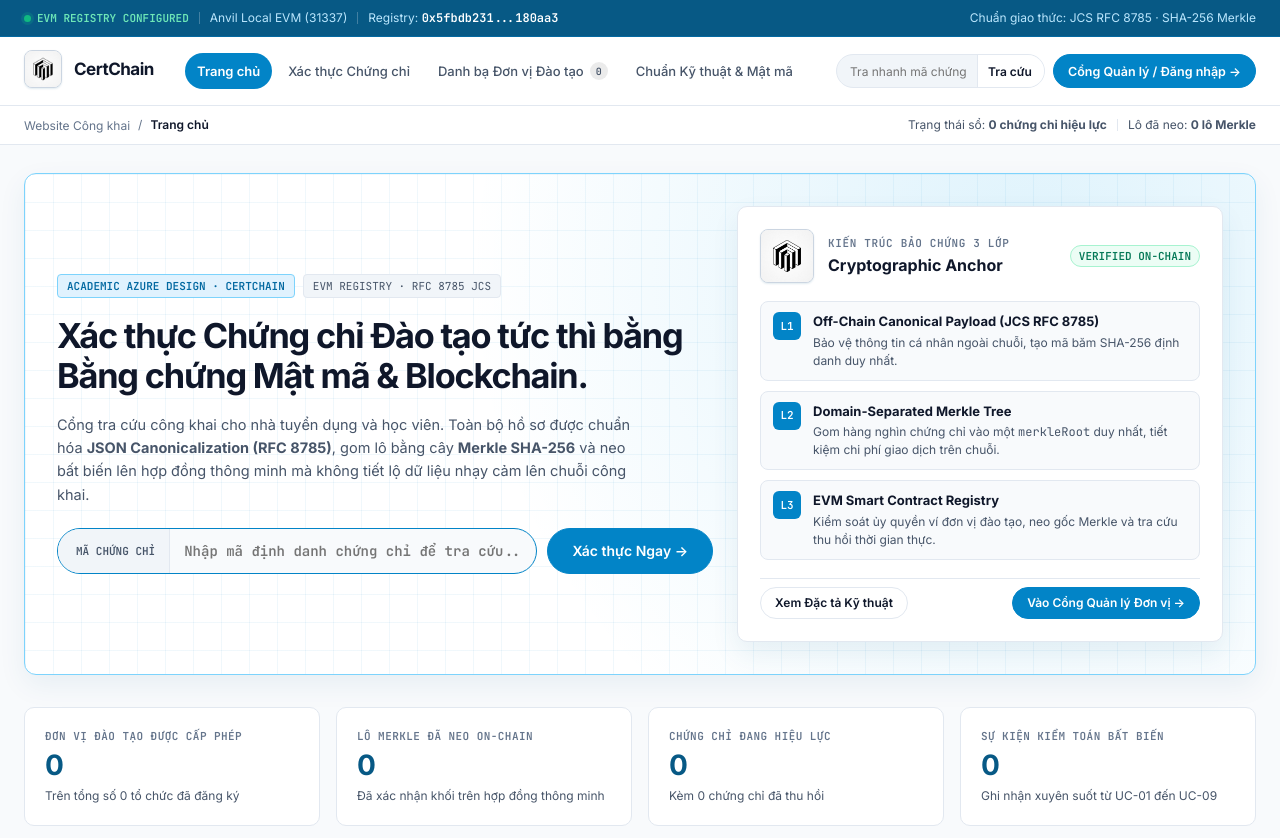
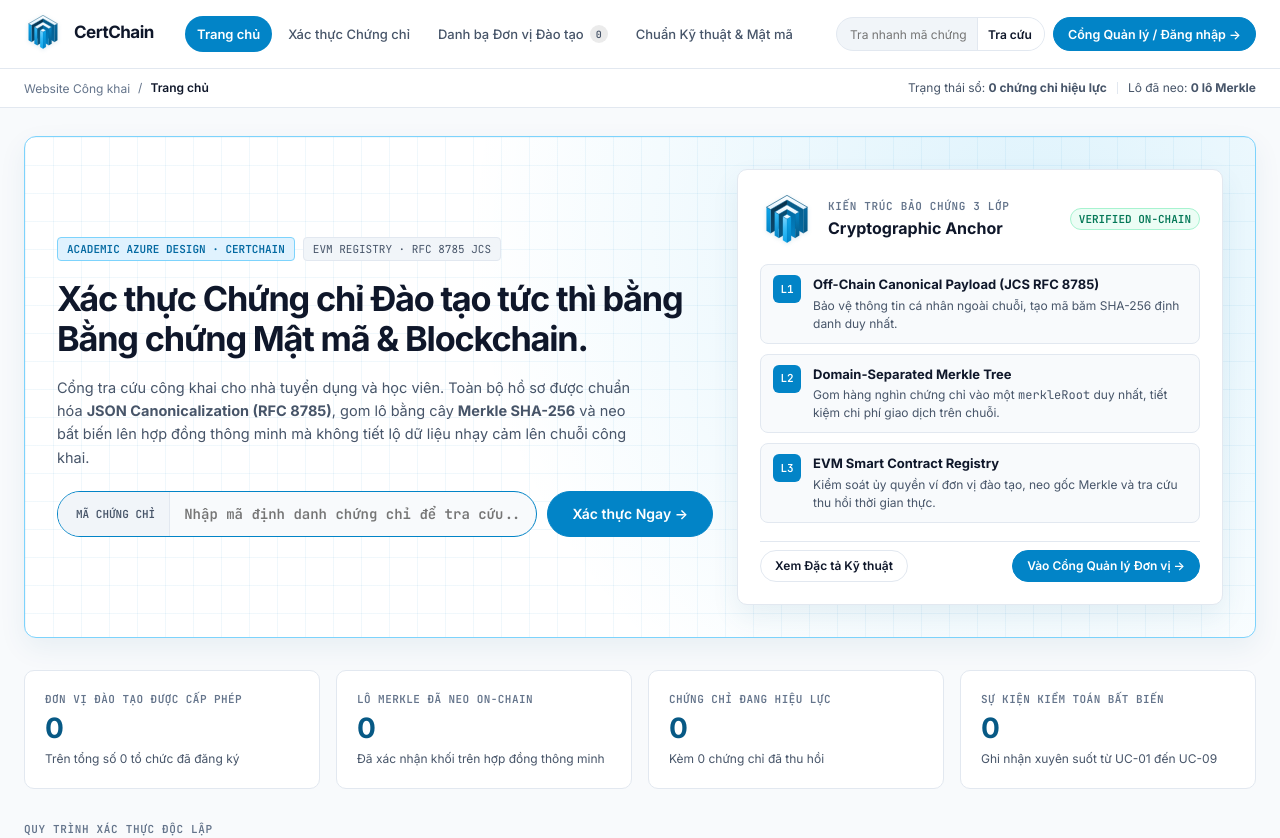
Before and after one commit to holuonganwork/DATN, a React (Vite) app in the folder project/apps/web/: page / in a window 1280 px wide. Shown: the top 838 px of the page. Built offline with nearby package versions, Linux system fonts and the light colour scheme.

Commit message:
feat(web): upgrade logo to Azure 3-layer SVG and remove public top system bar

```diff
--- a/project/apps/web/index.html
+++ b/project/apps/web/index.html
@@ -4,7 +4,7 @@
     <meta charset="UTF-8" />
     <meta name="viewport" content="width=device-width, initial-scale=1.0" />
     <meta name="theme-color" content="#075985" />
-    <link rel="icon" type="image/png" href="/logo.png" />
+    <link rel="icon" type="image/svg+xml" href="/logo.svg" />
     <link rel="preconnect" href="https://fonts.googleapis.com" />
     <link rel="preconnect" href="https://fonts.gstatic.com" crossorigin />
     <link
--- a/project/apps/web/src/App.tsx
+++ b/project/apps/web/src/App.tsx
@@ -179,7 +179,7 @@ export function BrandLogo({ size = 36 }: { size?: number }) {
   return (
     <span className="brand-logo-frame" style={{ width: size, height: size }}>
       <img
-        src="/logo.png"
+        src="/logo.svg"
         alt="CertChain Logo"
         width={size}
         height={size}
@@ -500,27 +500,6 @@ export function App() {
          ===================================================================== */}
       {surfaceMode === "public" && (
         <>
-          <div className="system-bar">
-            <div className="site-container system-bar-inner">
-              <div className="system-bar-left">
-                <span className="live-indicator">
-                  <span className="live-dot" />
-                  {state.rpcOnline ? "EVM REGISTRY CONFIGURED" : "RPC OFFLINE"}
-                </span>
-                <span className="system-divider" />
-                <span className="mono-meta">{primaryChain.name}</span>
-                <span className="system-divider" />
-                <span className="mono-meta">
-                  Registry: <code>{shortHash(primaryChain.registryAddress, 10, 6)}</code>
-                </span>
-              </div>
-
-              <div className="system-bar-right">
-                <span className="mono-meta">Chuẩn giao thức: JCS RFC 8785 · SHA-256 Merkle</span>
-              </div>
-            </div>
-          </div>
-
           <header className="site-header">
             <div className="site-container site-header-inner">
               <div className="header-brand-group">
--- a/project/apps/web/src/styles.css
+++ b/project/apps/web/src/styles.css
@@ -102,57 +102,32 @@ button:focus-visible,
 }
 
 /* =========================================================================
-   BRAND LOGO FRAME (ISOMETRIC TRIPLE ARCH)
+   BRAND LOGO FRAME (AZURE 3-LAYER ISOMETRIC MONOLITH)
    ========================================================================= */
 
 .brand-logo-frame {
   display: inline-flex;
   align-items: center;
   justify-content: center;
-  background: #f8fafc;
-  border: 1px solid #cbd5e1;
-  border-radius: 8px;
-  overflow: hidden;
+  background: transparent;
+  border: none;
+  border-radius: 0;
+  overflow: visible;
   flex-shrink: 0;
-  box-shadow: 0 1px 2px rgba(7, 89, 133, 0.12);
+  box-shadow: none;
 }
 
 .brand-logo-img {
   display: block;
   width: 100%;
   height: 100%;
-  object-fit: cover;
+  object-fit: contain;
+  filter: drop-shadow(0 1px 2px rgba(7, 89, 133, 0.14));
 }
 
 /* =========================================================================
-   MODE 1: PUBLIC WEBSITE TOP SYSTEM BAR & STICKY HEADER
+   MODE 1: PUBLIC WEBSITE STICKY HEADER & STATUS INDICATORS
    ========================================================================= */
-
-.system-bar {
-  background: var(--brand-deep);
-  border-bottom: 1px solid var(--bg-inverse-hover);
-  font-size: 12px;
-  color: #e0f2fe;
-}
-
-.system-bar-inner {
-  min-height: 36px;
-  display: flex;
-  align-items: center;
-  justify-content: space-between;
-  gap: 12px;
-  flex-wrap: wrap;
-  padding-top: 4px;
-  padding-bottom: 4px;
-}
-
-.system-bar-left,
-.system-bar-right {
-  display: flex;
-  align-items: center;
-  gap: 10px;
-  flex-wrap: wrap;
-}
 
 .live-indicator {
   display: inline-flex;
@@ -162,10 +137,6 @@ button:focus-visible,
   font-size: 11px;
   font-weight: 600;
   color: var(--status-valid-fg);
-}
-
-.system-bar .live-indicator {
-  color: #6ee7b7;
 }
 
 .live-dot {
@@ -180,46 +151,6 @@ button:focus-visible,
   width: 1px;
   height: 12px;
   background: var(--border);
-}
-
-.system-bar .system-divider {
-  background: rgba(255, 255, 255, 0.24);
-}
-
-.mono-meta {
-  font-size: 12px;
-  color: var(--text-secondary);
-}
-
-.mono-meta code {
-  font-weight: 600;
-  color: var(--text-primary);
-}
-
-.system-bar .mono-meta {
-  color: #bae6fd;
-}
-
-.system-bar .mono-meta code {
-  color: #ffffff;
-}
-
-.system-reset-btn {
-  height: 24px;
-  padding: 0 11px;
-  border-radius: var(--radius-btn);
-  border: 1px solid rgba(255, 255, 255, 0.25);
-  background: rgba(255, 255, 255, 0.12);
-  color: #ffffff;
-  font-size: 11px;
-  font-weight: 500;
-  cursor: pointer;
-  transition: all 0.14s ease;
-}
-
-.system-reset-btn:hover {
-  border-color: #7dd3fc;
-  background: rgba(255, 255, 255, 0.2);
 }
 
 .site-header {
```
Also changed, not shown: project/apps/web/public/logo.png (deleted), project/apps/web/public/logo.svg (added).
